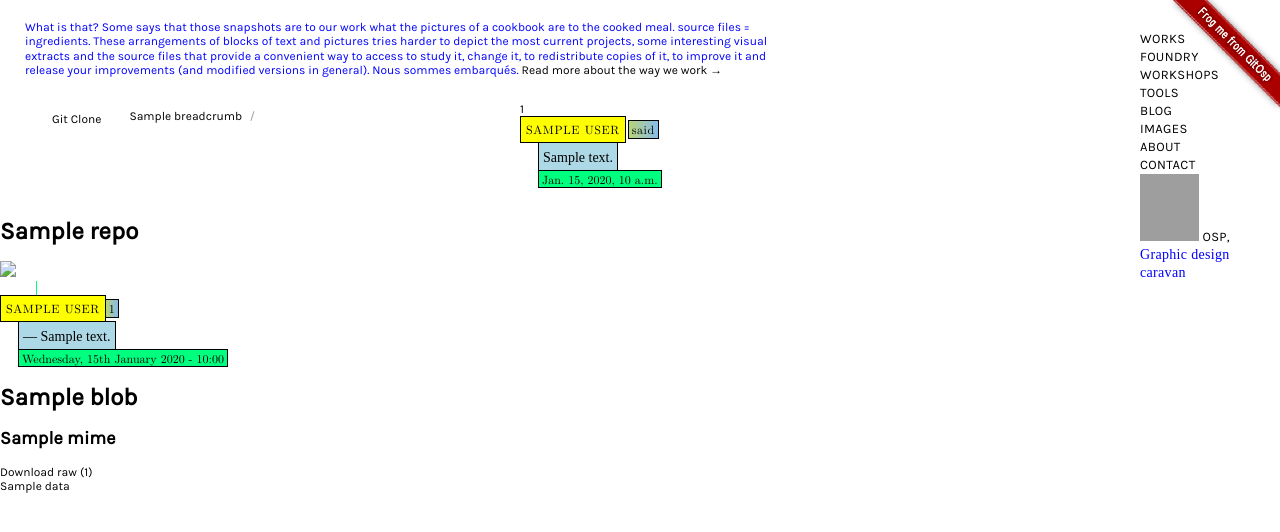
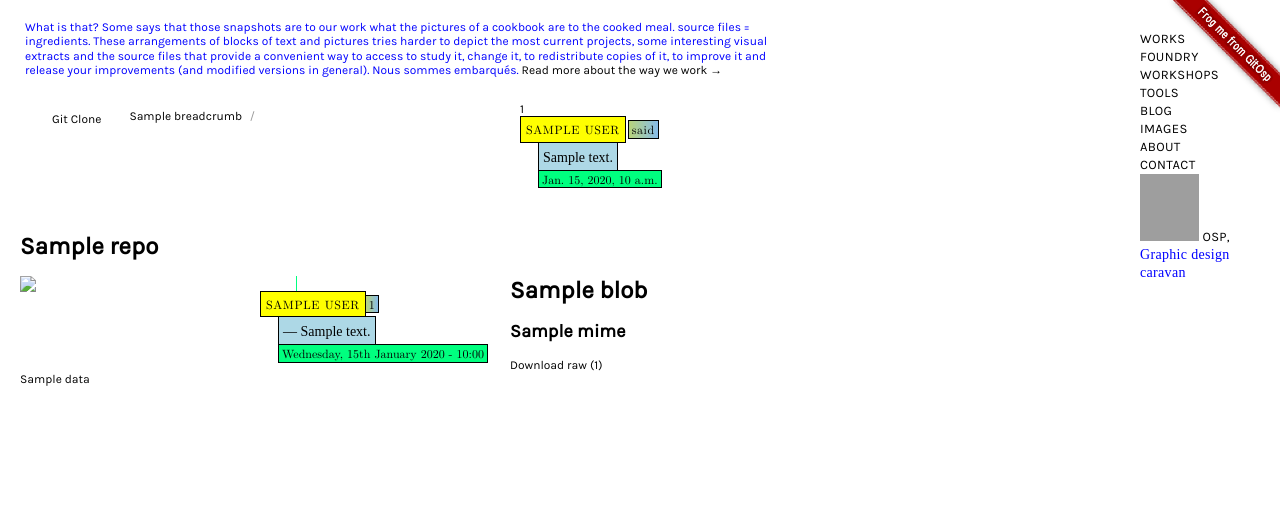
Before and after one commit to osp/osp.tools.visualculture, a Django app: template vc_django/osp/templates/blob.html in a window 1280 px wide. Shown: the top 532 px of the page. Run offline with Django 3.2, Linux system fonts and the light colour scheme; the template is opened without the code that fills it: most values are stand-ins (such as "Sample title", 1, 10 or a date in 2020); style sheets or scripts are compiled from the project's sources; some libraries are stand-ins or nearby versions; some web fonts are replaced; grey boxes are pictures that could not be loaded.

Commit message:
and we re-organize visually this new collage

```diff
--- a/public/visualculture.less
+++ b/public/visualculture.less
@@ -75,7 +75,8 @@ dt {
        font-size: @font-size-small;
 }
 ///////// active pieces /////////
-#active-projects{
+#active-projects,
+#project-detail {
      .clearfix;
     margin-top:15px;
     margin-left:20px;
@@ -205,6 +206,14 @@ background: linear-gradient(left, @color-author-said-gauche 0%,@color-author-sai
     font-size: @font-size-small;
        margin-left: 18px;
 }
+
+///////// project-detail /////////
+div#project-detail .iceberg,
+div#project-detail .commit-list {
+    float: left;
+}
+
+
 ///////// menu /////////
 #menu-wrapper{
 // The menu sticks to the right of this wrapper.
--- a/vc_django/osp/templates/project_base.html
+++ b/vc_django/osp/templates/project_base.html
@@ -50,12 +50,13 @@
 {% endblock %}
 
 {% block content %}
+<div id="project-detail">
     <h1>{{ repo.name }}</h1>
 
     <div class="iceberg">
         {% for ice in repo.iceberg.files reversed %}
             <a href="{{ repo.web_path }}">
-                <img class="{% if forloop.first %}iceberg-pict-big{% else %}iceberg-pict{% endif %}" src="{{vc_url}}{{ repo.slug }}/{{ice.hex}}?width=200">
+                <img src="{{vc_url}}{{ repo.slug }}/{{ice.hex}}?width=200">
             </a>
         {% endfor %}
     </div>
@@ -65,6 +66,7 @@
     {% block vc_content %}
     {% endblock %}
 
+</div>
 {% endblock %}
 
 {% block footer %}
```
